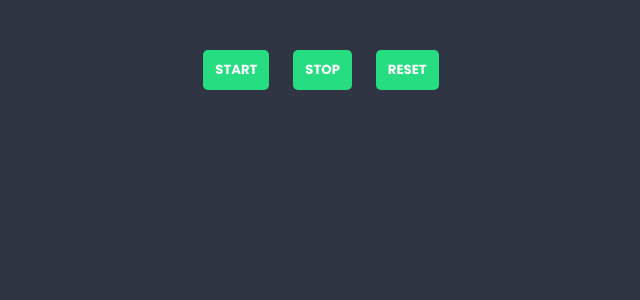
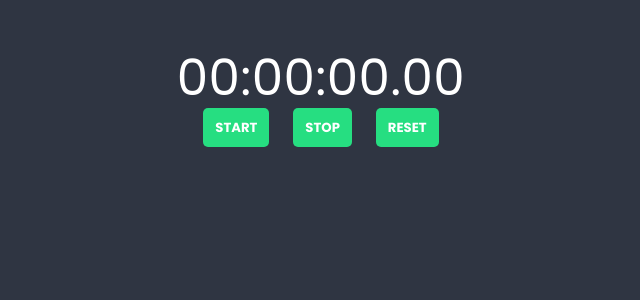
Before and after one commit to LilSusz/stopwatch-app, a React (Create React App) app: page / in a window 1280 px wide. Shown: the top 300 px of the page, without its empty margins (319-959 px from the left). Built offline with nearby package versions, Linux system fonts and the light colour scheme.

Commit message:
Add 'FormattedTime component

```diff
--- a/src/App.js
+++ b/src/App.js
@@ -1,6 +1,7 @@
 import { useState, useEffect } from 'react';
 import Container from './components/Container/Container';
 import Button from './components/Button/Button';
+import FormattedTime from './components/FormattedTime/FormattedTime';
 
 
 
@@ -10,8 +11,10 @@ const App = () => {
 
   const start = () => {
     setTimer(setInterval(() => {
-      setTime(prevValue => prevValue +1);
+      setTime(prevValue => prevValue + 1);
     }, 1))
+    console.log('started');
+    console.log(timer);
   };
 
   const stop = () => {
@@ -24,8 +27,15 @@ const App = () => {
     setTimer(null);
   }
 
+  useEffect(() => {
+    return () => {
+       if(timer) clearInterval(timer);
+    };
+  }, []);
+
   return (
     <Container>
+      <FormattedTime time={time} />
       <Button value={start}>start</Button>
       <Button value={stop}>stop</Button>
       <Button value={reset}>reset</Button>
--- /dev/null
+++ b/src/components/FormattedTime/FormattedTime.js
@@ -0,0 +1,15 @@
+import styles from './FormattedTime.module.scss';
+
+const FormattedTime = props => {
+
+     return (
+        <div className={styles.timer}>
+            <span>{('0' + Math.floor((props.time / 360000) % 24)).slice(-2)}:</span>
+            <span>{('0' + Math.floor((props.time / 6000) % 60)).slice(-2)}:</span>
+            <span>{('0' + Math.floor((props.time / 100) % 60)).slice(-2)}.</span>
+            <span>{('0' + (props.time / 0.1) % 1000).slice(-3)}</span>
+        </div>
+     )
+};
+
+export default FormattedTime;
--- /dev/null
+++ b/src/components/FormattedTime/FormattedTime.module.scss
@@ -0,0 +1,5 @@
+@import '../../styles/settings.scss';
+
+.timer {
+    font-size: 50px;
+}
```
